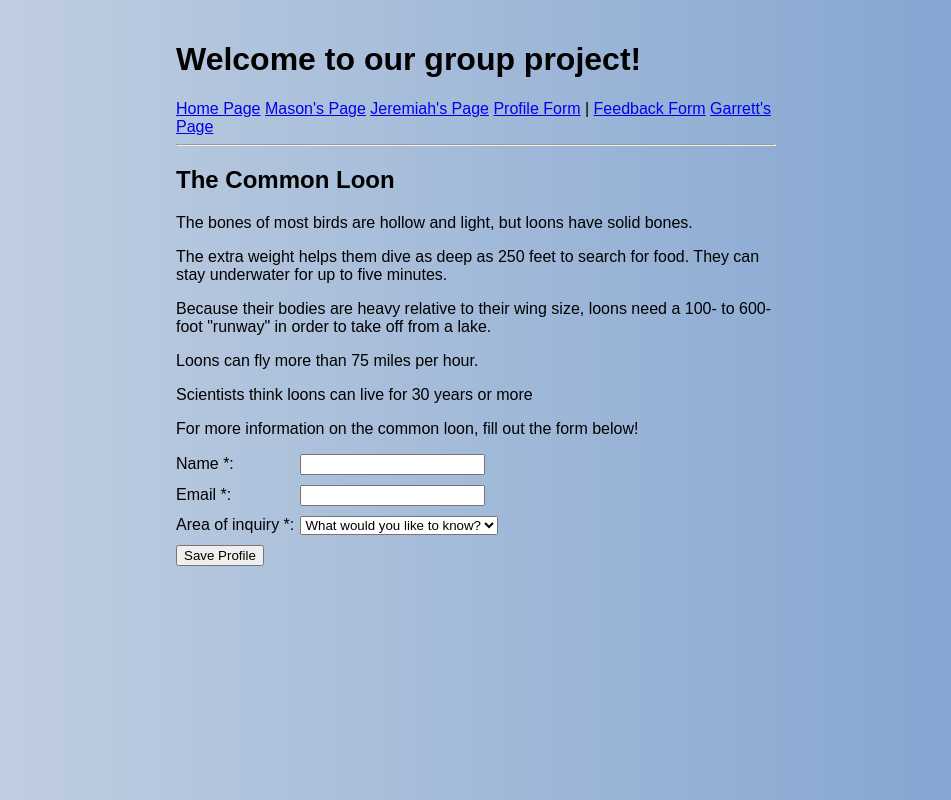
After one commit to Heujerx/Group-Lab, a Flask app: page /garrett in a window 1280 px wide. The commit adds this page. Shown: the whole page, without its empty margins (164-1115 px from the left). Run offline with Flask 3, Linux system fonts and the light colour scheme.

Commit message:
Added Garrett's Page

```diff
--- a/Templates/base.html
+++ b/Templates/base.html
@@ -20,7 +20,7 @@
         <a href="{{ url_for('jeremiah') }}">Jeremiah's Page</a>
         <a href="{{ url_for('profile') }}">Profile Form</a> |
         <a href="{{ url_for('feedback') }}">Feedback Form</a>
-
+        <a href="{{ url_for('garrett') }}">Garrett's Page</a>
     </nav>
     <hr>
     {% block content %}{% endblock %}
--- /dev/null
+++ b/Templates/garrett.html
@@ -0,0 +1,54 @@
+{% extends "base.html" %}
+
+{% block content %}
+<h2>The Common Loon</h2>
+
+<p>The bones of most birds are hollow and light, but loons have solid bones.</p>
+<p>The extra weight helps them dive as deep as 250 feet to search for food. They can stay underwater for up to five minutes.</p>
+<p>Because their bodies are heavy relative to their wing size, loons need a 100- to 600-foot "runway" in order to take off from a lake.</p>
+<p>Loons can fly more than 75 miles per hour.</p>
+<p>Scientists think loons can live for 30 years or more</p>
+
+
+
+<p>For more information on the common loon, fill out the form below!</p>
+
+
+
+
+
+
+
+{% if error %}
+<p class ="error">{{ error }}</p>
+{% endif %}
+
+<form action="" method="post">
+    <div>
+        <label for="name">Name *:</label>
+        <input type="text" id="name" name="name" required>
+    </div>
+    <div>
+        <label for="email">Email *:</label>
+        <input type="email" id="email" name ="email" required></input>
+    </div>
+    <div>
+        <label for="rel">Area of inquiry *:</label>
+        <select id="rel" name="rel" required>
+            <option value="">What would you like to know?</option>
+            <option value="diet">Diet</option>
+            <option value="location">Where they can be found</option>
+            <option value="behavior">Behavior</option>
+            <option value="predators">Predators</option>
+            <option value="fun facts">More fun facts</option>
+        </select>
+    </div>
+
+    <div>
+        <button type="submit">Save Profile</button>
+    </div>
+  </div>
+</form>
+
+<a href="{{ url_for('profile') }}"></a>
+{% endblock %}
--- a/app.py
+++ b/app.py
@@ -11,6 +11,10 @@ def Home():
 @app.route('/jeremiah')
 def jeremiah():
     return render_template('jeremiah.html')
+
+@app.route('/garrett')
+def garrett():
+    return render_template('garrett.html')
 
 @app.route('/')
 def index():
```
